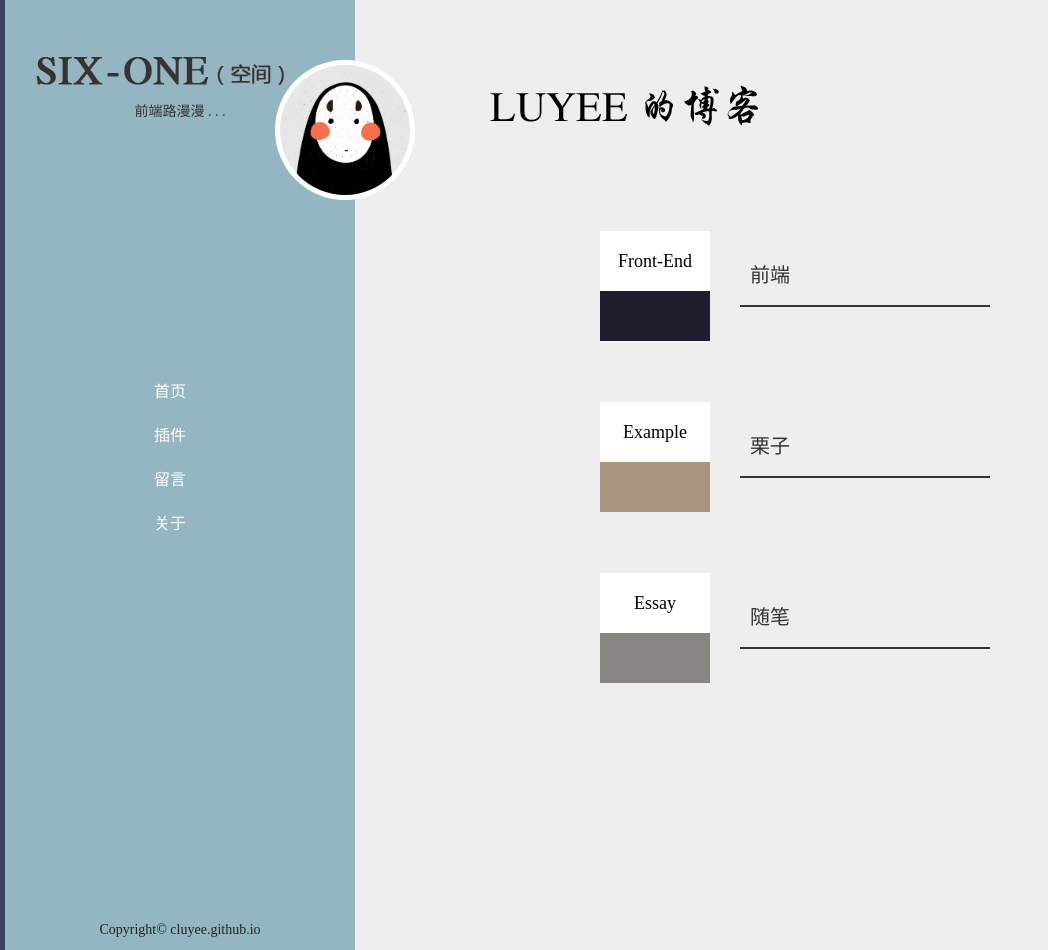
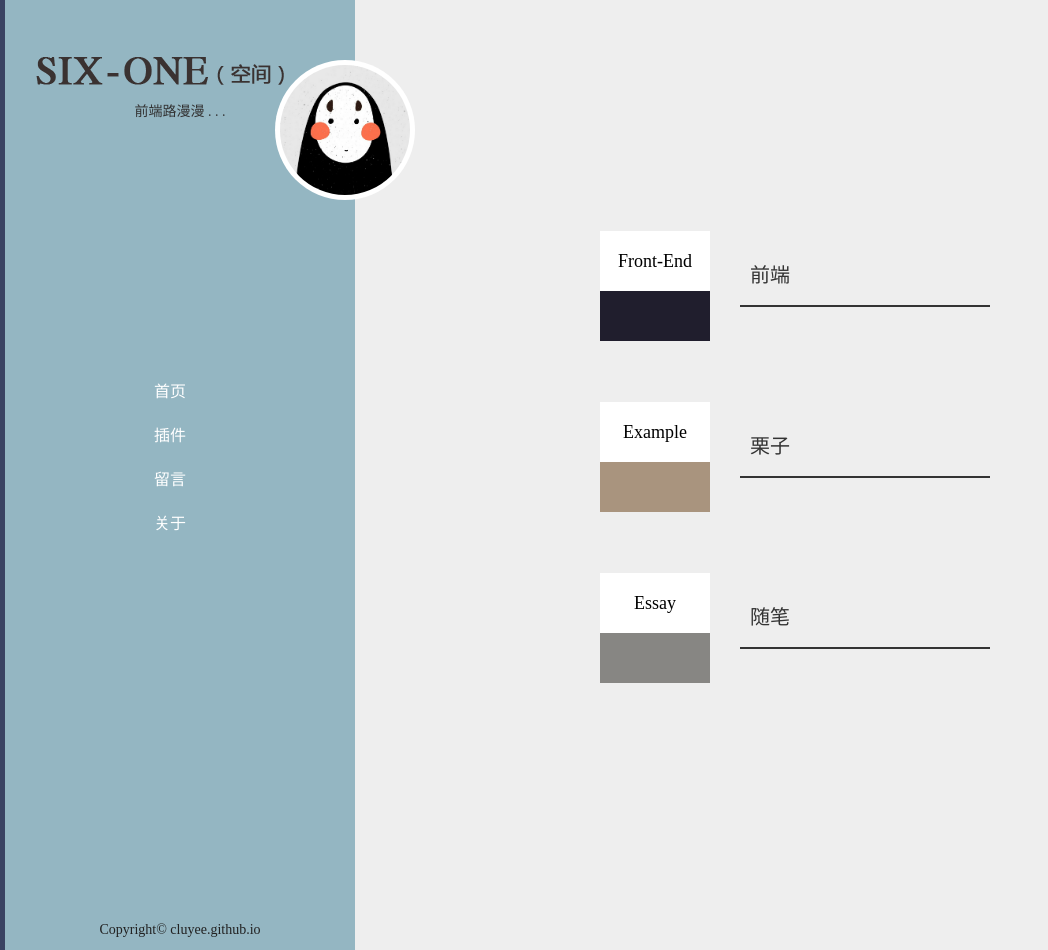
Before and after one commit to cluyee/cluyee-cn, a plain HTML site: page index.html in a window 1280 px wide. Shown: the whole page, without its empty margins (0-1048 px from the left). Drawn offline with Linux system fonts and the light colour scheme.

Commit message:
Updated 更新

```diff
--- a/static/style/index.css
+++ b/static/style/index.css
@@ -70,7 +70,7 @@ body{
 }
 .main{
 	padding: 230px 0 0 200px;
-	background: url('../images/blog.png') no-repeat 90px 85px;
+	// background: url('../images/blog.png') no-repeat 90px 85px;
 }
 .main .item{
 	overflow: hidden;
```
